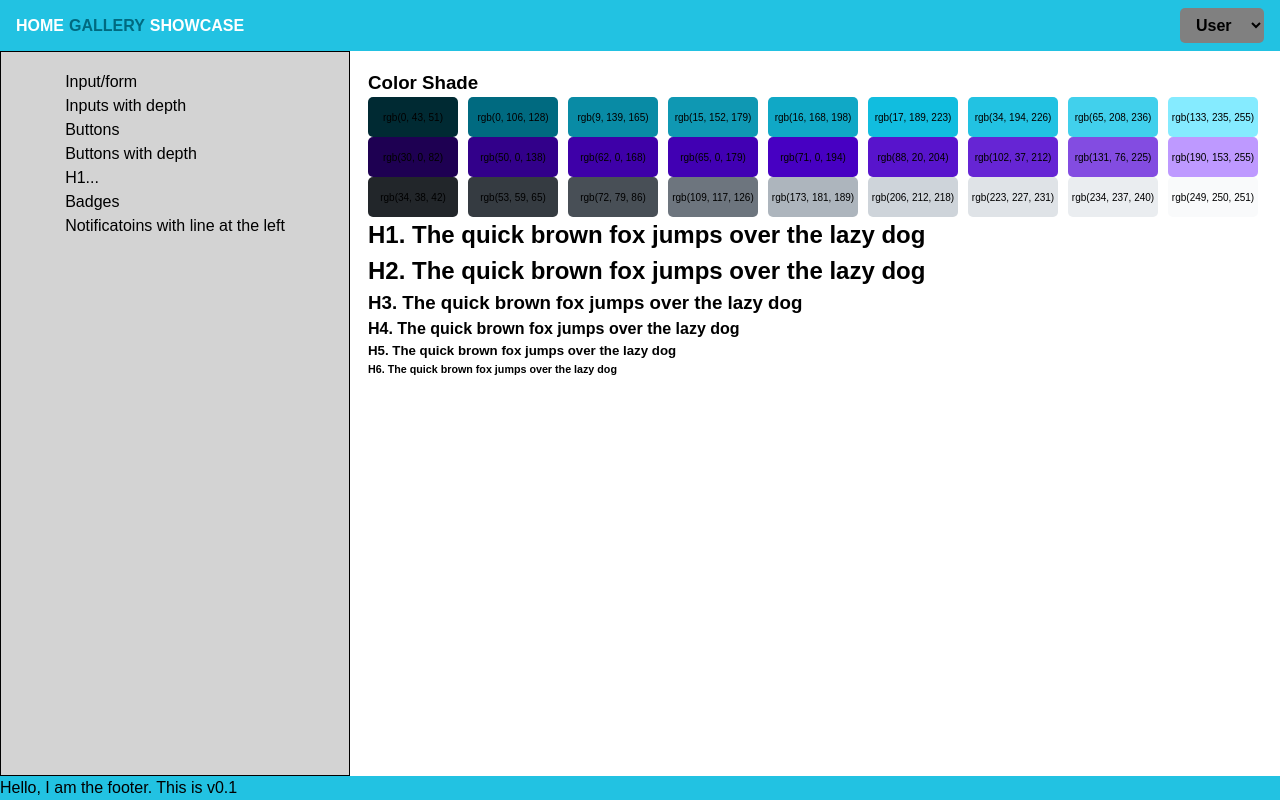
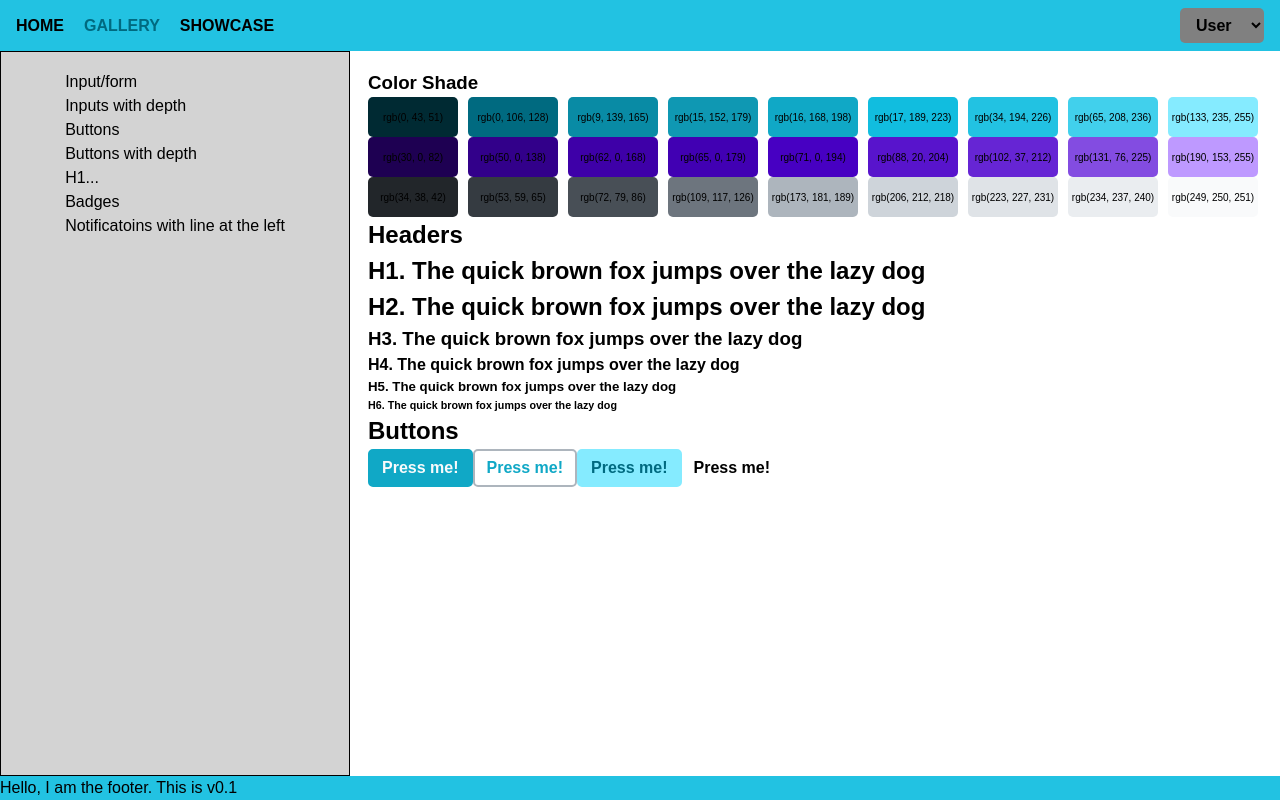
Before and after one commit to RaulAtWork/Refactoring-UI-Best-Practice, a React (Create React App) app: page /gallery in a window 1280 px wide. Built offline with nearby package versions, Linux system fonts and the light colour scheme.

Commit message:
updated componetns name updated buttons colors

```diff
--- a/src/index.css
+++ b/src/index.css
@@ -7,16 +7,3 @@
     flex-direction: column;
     min-height: 100vh;
 }
-
-
-.navbar{
-    gap: 5px;
-    display: flex;
-}
-
-.navbar > a{
-    text-decoration: none;
-    text-transform: uppercase;
-    font-weight: bold;
-    color: white;
-}
--- a/src/pages/Gallery.js
+++ b/src/pages/Gallery.js
@@ -1,6 +1,7 @@
 import React from "react";
 import ColorShades from "./Gallery/ColorShades";
 import Headers16 from "./Gallery/Headers16";
+import ButtonGallery from "./Gallery/ButtonGallery";
 
 function Gallery() {
   return (
@@ -19,6 +20,7 @@ function Gallery() {
       <section className="container">
         <ColorShades />
         <Headers16 />
+        <ButtonGallery />
       </section>
     </div>
   );
--- /dev/null
+++ b/src/pages/Gallery/ButtonGallery.js
@@ -0,0 +1,23 @@
+import React from "react";
+
+function ButtonGallery() {
+  return (
+    <div>
+      <h1>Buttons</h1>
+      <button className="primary-button" type="button">
+        Press me!
+      </button>
+      <button className="secondary-button" type="button">
+        Press me!
+      </button>
+      <button className="secondary-button-contrast" type="button">
+        Press me!
+      </button>
+      <button className="tertiary-button" type="button">
+        Press me!
+      </button>
+    </div>
+  );
+}
+
+export default ButtonGallery;
--- a/src/pages/Gallery/Headers16.js
+++ b/src/pages/Gallery/Headers16.js
@@ -3,6 +3,7 @@ import React from "react";
 function Headers16() {
   return (
     <div>
+      <h1>Headers</h1>
       <h1>H1. The quick brown fox jumps over the lazy dog</h1>
       <h2>H2. The quick brown fox jumps over the lazy dog</h2>
       <h3>H3. The quick brown fox jumps over the lazy dog</h3>
--- a/src/styles/CSS/index.css
+++ b/src/styles/CSS/index.css
@@ -187,6 +187,7 @@
 }
 
 .side-bar-list {
+  width: -moz-fit-content;
   width: fit-content;
 }
 
@@ -204,7 +205,7 @@
 }
 
 .navbar {
-  gap: 15px;
+  gap: 20px;
   display: flex;
 }
 .navbar > a {
@@ -225,6 +226,7 @@
   border-radius: 5px;
   cursor: pointer;
   display: inline-block;
+  width: -moz-fit-content;
   width: fit-content;
   background-color: var(--primary-color-500);
   border: 2px solid var(--primary-color-500);
@@ -241,13 +243,13 @@
   border-radius: 5px;
   cursor: pointer;
   display: inline-block;
+  width: -moz-fit-content;
   width: fit-content;
   border: 2px solid var(--neutral-color-500);
   color: var(--primary-color-500);
 }
 .secondary-button:hover {
-  background-color: var(--primary-color-200);
-  border: 2px solid var(--primary-color-200);
+  background-color: var(--neutral-color-500);
 }
 
 .secondary-button-contrast {
@@ -256,6 +258,7 @@
   border-radius: 5px;
   cursor: pointer;
   display: inline-block;
+  width: -moz-fit-content;
   width: fit-content;
   background-color: var(--primary-color-900);
   border: 2px solid var(--primary-color-900);
@@ -272,6 +275,7 @@
   border-radius: 5px;
   cursor: pointer;
   display: inline-block;
+  width: -moz-fit-content;
   width: fit-content;
   color: black;
 }
@@ -282,6 +286,7 @@ select {
   border-radius: 5px;
   cursor: pointer;
   display: inline-block;
+  width: -moz-fit-content;
   width: fit-content;
   background-color: grey;
 }
--- a/src/styles/sass/_buttons.sass
+++ b/src/styles/sass/_buttons.sass
@@ -14,8 +14,7 @@
     border: 2px solid var(--neutral-color-500)
     color: var(--primary-color-500)
     &:hover
-        background-color: var(--primary-color-200)
-        border: 2px solid var(--primary-color-200)
+        background-color: var(--neutral-color-500)
 
 .secondary-button-contrast
     @include mixins.button
```
Also changed, not shown: 1 other file (tests, documents, lock files or other folders).
